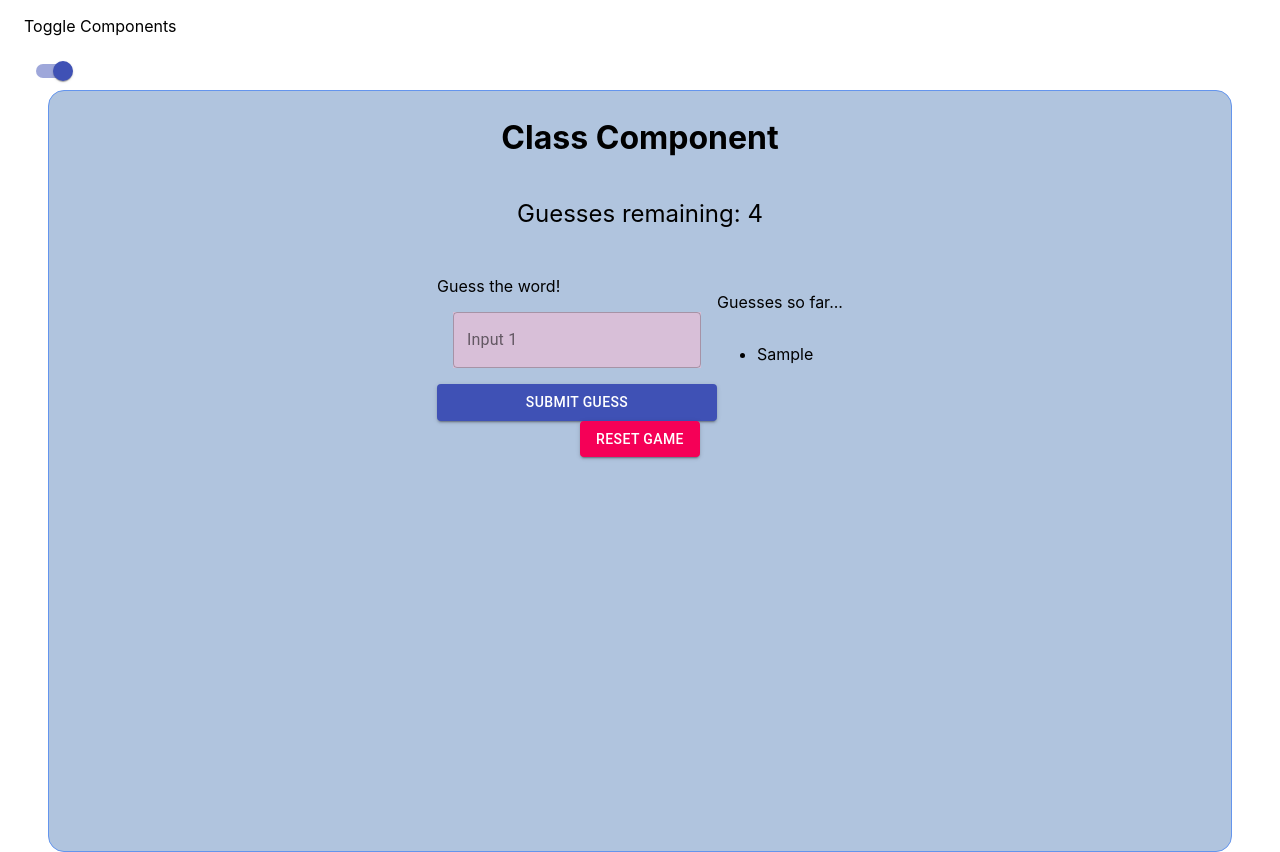
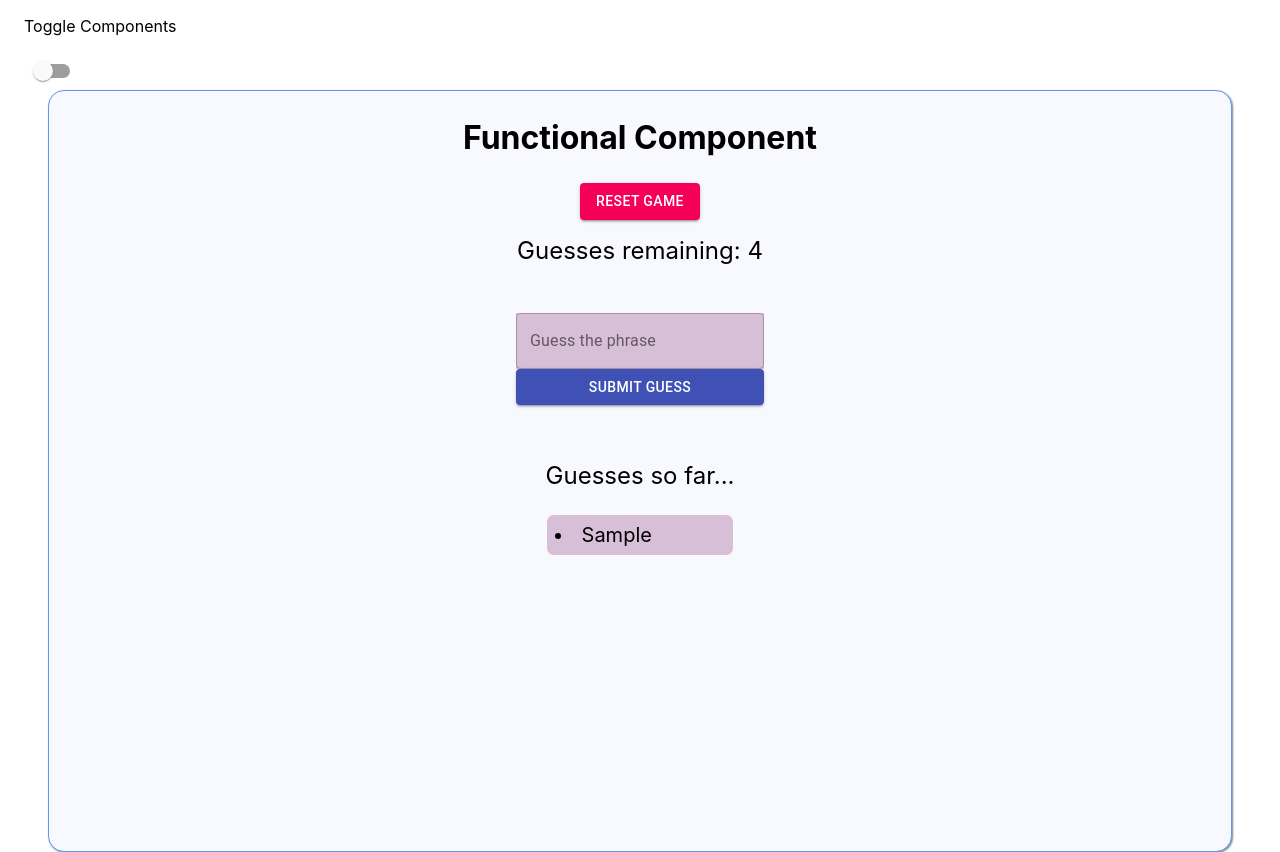
Before and after one commit to ayerest/CodeTalks, a React (Create React App) app in the folder react-hooks-talk/: page / in a window 1280 px wide. Both pictures are taken after typing "Sample" into the empty fields and a click on the button "SUBMIT GUESS". Built offline with nearby package versions, Linux system fonts and the light colour scheme.

Commit message:
styling example components

```diff
--- a/react-hooks-talk/src/App.css
+++ b/react-hooks-talk/src/App.css
@@ -18,6 +18,7 @@
   background-color: ghostwhite;
   border-radius: 1rem;
   border: 1px solid cornflowerblue;
+  box-shadow: 1px 1px 2px lightslategrey;
 
 }
 
@@ -52,7 +53,22 @@
   flex-direction: column;
 }
 
+.inputHolder p {
+  font-size: 1.5rem;
+  margin-bottom: .25rem;
+}
+
+.inputHolder ul {
+  font-size: 1.25rem;
+  background-color: thistle;
+  padding: .5rem;
+  list-style: inside;
+  border-radius: .5rem;
+  border: 1px solid ghostwhite;
+  box-shadow: 1px 1px 2px ghostwhite;
+}
+
 .inputHolder .MuiFormControl-root.MuiTextField-root {
   background-color: thistle;
-  margin: 1rem;
+  /* margin: 1rem; */
 }
--- a/react-hooks-talk/src/ComplicatedGame/App.js
+++ b/react-hooks-talk/src/Game/App.js
@@ -2,16 +2,16 @@ import React, { Component } from "react";
 import Switch from "@material-ui/core/Switch";
 import Container from "@material-ui/core/Container";
 import ClassComponent from "./ClassComponent";
-// import FunctionalComponent from "./FunctionalComponent";
+import FunctionalComponent from "./FunctionalComponent";
 import '../App.css';
 
-import FunctionalComponent from './FunctionalComponentPractice';
+// import FunctionalComponent from './FunctionalComponentPractice';
 
 class App extends Component {
   constructor() {
     super();
     this.state = {
-      displayClassComponent: true,
+      displayClassComponent: false,
     };
   }
 
--- a/react-hooks-talk/src/ComplicatedGame/ClassComponent.jsx
+++ b/react-hooks-talk/src/Game/ClassComponent.jsx
@@ -43,11 +43,11 @@ class ClassComponent extends Component {
         previousGuesses: [...state.previousGuesses, state.guessInput],
         checkingGuess: false,
       }));
-    }, 2000)
+    }, 1000)
   };
 
   handleResetGame = () => {
-    this.setState({previousGuesses: [], checkingGuess: false});
+    this.setState({previousGuesses: [], checkingGuess: false, guessInput: ''});
     return this.props.resetGame();
   }
 
@@ -55,6 +55,13 @@ class ClassComponent extends Component {
     return (
       <div className="component class">
         <h2>Class Component</h2>
+        <Button
+          variant="contained"
+          color="secondary"
+          onClick={this.handleResetGame}
+        >
+          Reset Game
+        </Button>
         {this.state.checkingGuess && <CircularProgress />}
         {this.props.guessedCorrectly && <h3>"You Guessed Correctly! I like you the way you are"</h3>}
         {this.props.gameOver && !this.props.guessedCorrectly && <h3>"Game Over. I said, 'see you later, boy'"</h3>}
@@ -63,10 +70,9 @@ class ClassComponent extends Component {
         </div>
         <div className="inputInfo">
           <div className="inputHolder">
-            <label>Guess the word!</label>
             <TextField
               id="filled-basic"
-              label="Input 1"
+              label="Guess the phrase"
               variant="outlined"
               value={this.state.guessInput}
               onChange={this.handleGuessInputChange}
@@ -75,28 +81,21 @@ class ClassComponent extends Component {
               variant="contained"
               color="primary"
               onClick={this.handleGuessSubmission}
-              disabled={this.props.gameOver}
+              disabled={this.props.gameOver || this.state.checkingGuess}
             >
               submit guess
             </Button>
           </div>
+        </div>
         <div className="inputHolder">
           <p>Guesses so far...</p>
-            <ul>
+          {this.state.previousGuesses.length > 0 && <ul>
             {this.state.previousGuesses &&
               this.state.previousGuesses.map((guess) => (
                 <li key={Math.random()}>{guess}</li>
               ))}
-            </ul>
+          </ul>}
         </div>
-        </div>
-        <Button
-          variant="contained"
-          color="secondary"
-          onClick={this.handleResetGame}
-        >
-          Reset Game
-        </Button>
       </div>
     );
   }
@@ -104,7 +103,6 @@ class ClassComponent extends Component {
 const mapStateToProps = (state) => {
   return {
     guessNumber: state.guessNumber,
-    secretWord: state.secretWord,
     guessedCorrectly: state.guessedCorrectly,
     gameOver: state.gameOver,
   };
--- a/react-hooks-talk/src/ComplicatedGame/FunctionalComponent.jsx
+++ b/react-hooks-talk/src/Game/FunctionalComponent.jsx
@@ -50,11 +50,11 @@ const FunctionalComponent = () => {
     }
 
     return (
-      <div className="component class">
+      <div className="component">
         <h2>Functional Component</h2>
         {checkingGuess && <CircularProgress />}
-        <h3>{guessedCorrectly && "You won!"}</h3>
-        <h3>{!guessedCorrectly && gameOver && "Game Over!"}</h3>
+        {guessedCorrectly && <h3>You won!</h3>}
+        {!guessedCorrectly && gameOver && <h3>Game Over!</h3>}
         <Button
           variant="contained"
           color="secondary"
@@ -67,10 +67,9 @@ const FunctionalComponent = () => {
         </div>
         <div className="inputInfo">
           <div className="inputHolder">
-            <label>Guess the word!</label>
             <TextField
               id="filled-basic"
-              label="Input 1"
+              label="Guess the phrase"
               variant="outlined"
               value={guessInput}
               onChange={handleGuessInputChange}
@@ -79,17 +78,19 @@ const FunctionalComponent = () => {
               variant="contained"
               color="primary"
               onClick={handleGuessSubmission}
-              disabled={gameOver}
+              disabled={gameOver || checkingGuess}
             >
               Submit Guess
             </Button>
           </div>
-          <div className="inputHolder">
+        </div>
+        <div className="inputHolder">
             <p>Guesses so far...</p>
-            <ul>
-             {previousGuesses && previousGuesses.map((guess) => <li key={Math.random()}>{guess}</li>)}
-            </ul>
-          </div>
+            {previousGuesses.length > 0 &&
+                <ul>
+                    {previousGuesses && previousGuesses.map((guess) => <li key={Math.random()}>{guess}</li>)}
+                </ul>
+            }
         </div>
       </div>
     );
--- a/react-hooks-talk/src/ComplicatedGame/FunctionalComponentPractice.jsx
+++ b/react-hooks-talk/src/Game/FunctionalComponentPractice.jsx
@@ -54,7 +54,7 @@ const FunctionalComponent = (props) => {
     }
 
     return (
-        <div className="component class">
+        <div className="component">
             <h2>Functional Component</h2>
             {checkingGuess && <CircularProgress />}
             {gameOver && !guessedCorrectly && <h3>Game Over!</h3>}
--- a/react-hooks-talk/src/index.js
+++ b/react-hooks-talk/src/index.js
@@ -3,7 +3,7 @@ import ReactDOM from 'react-dom';
 import './index.css';
 // import App from './App';
 // import App from './AppHooks';
-import App from './ComplicatedGame/App'
+import App from './Game/App';
 import * as serviceWorker from './serviceWorker';
 import { createStore } from 'redux';
 import { Provider } from 'react-redux';
```
Also changed, not shown: react-hooks-talk/src/Game/ClassComponentNotes.jsx (added, +120 -0 lines). Lines whose indentation alone changed are shown as unchanged.
